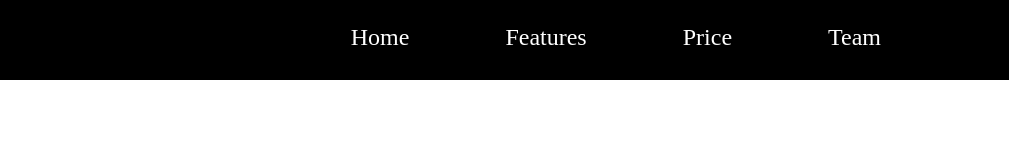
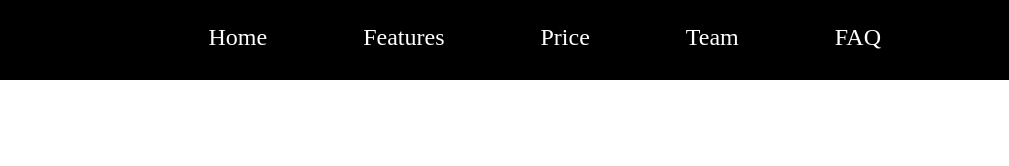
Before and after one commit to 0lympusTechnologies/0lympusTechnologies.github.io, a plain HTML site: page home.html in a window 1280 px wide. Shown: the full height of the page, 271-1280 px from the left. Drawn offline with Linux system fonts and the light colour scheme.

Commit message:
FAQ update
FAQ update

```diff
--- a/home.html
+++ b/home.html
@@ -29,6 +29,9 @@
                 <li class="navbar-item">
                     <a href="#team" class="navbar-links" id="team-page">Team</a>
                 </li>
+                <li class = "navbar-item">
+                    <a href="#FAQ" class="navbar-links" id="team-page">FAQ</a>
+                </li>
             </ul>
         </div>
     </nav>
```
